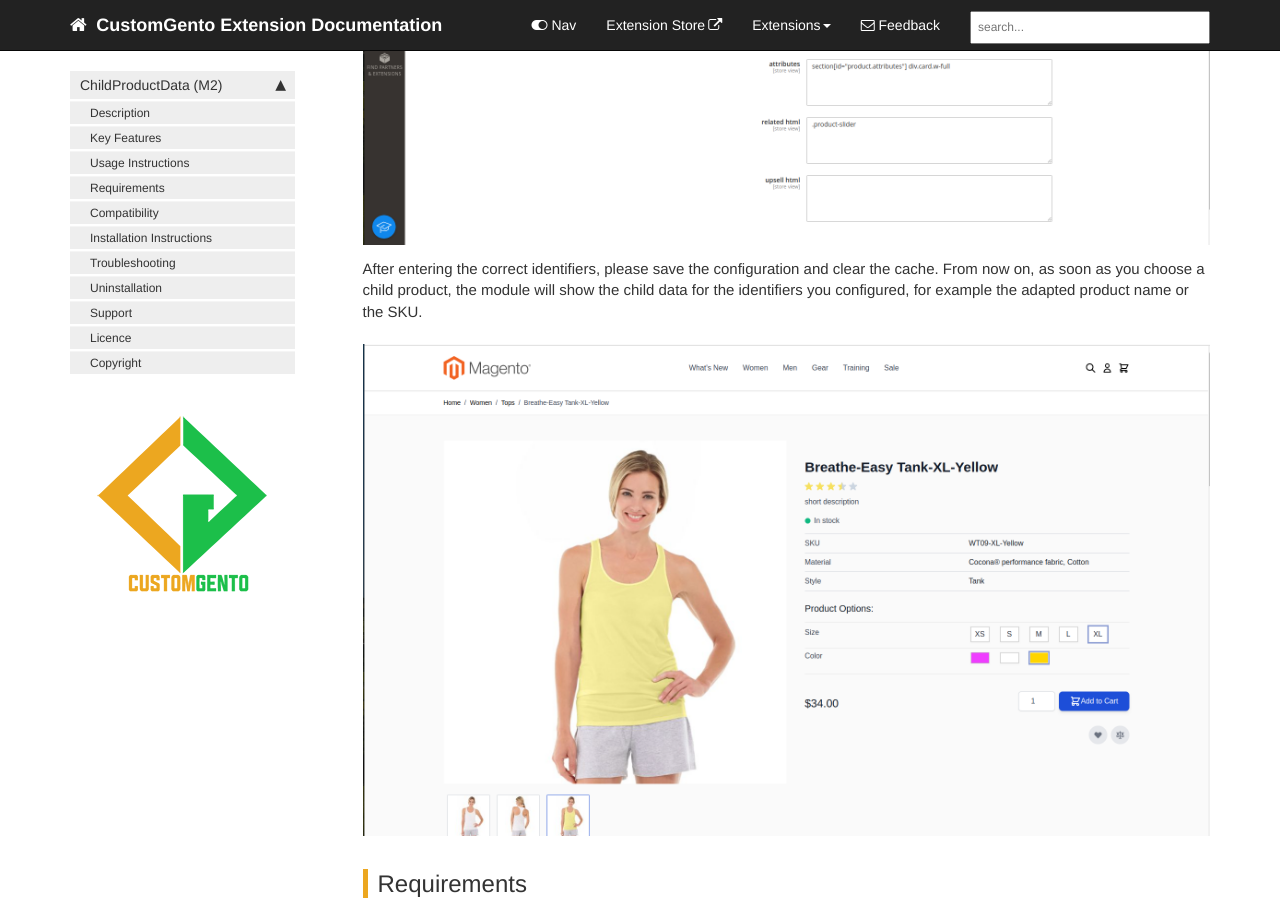
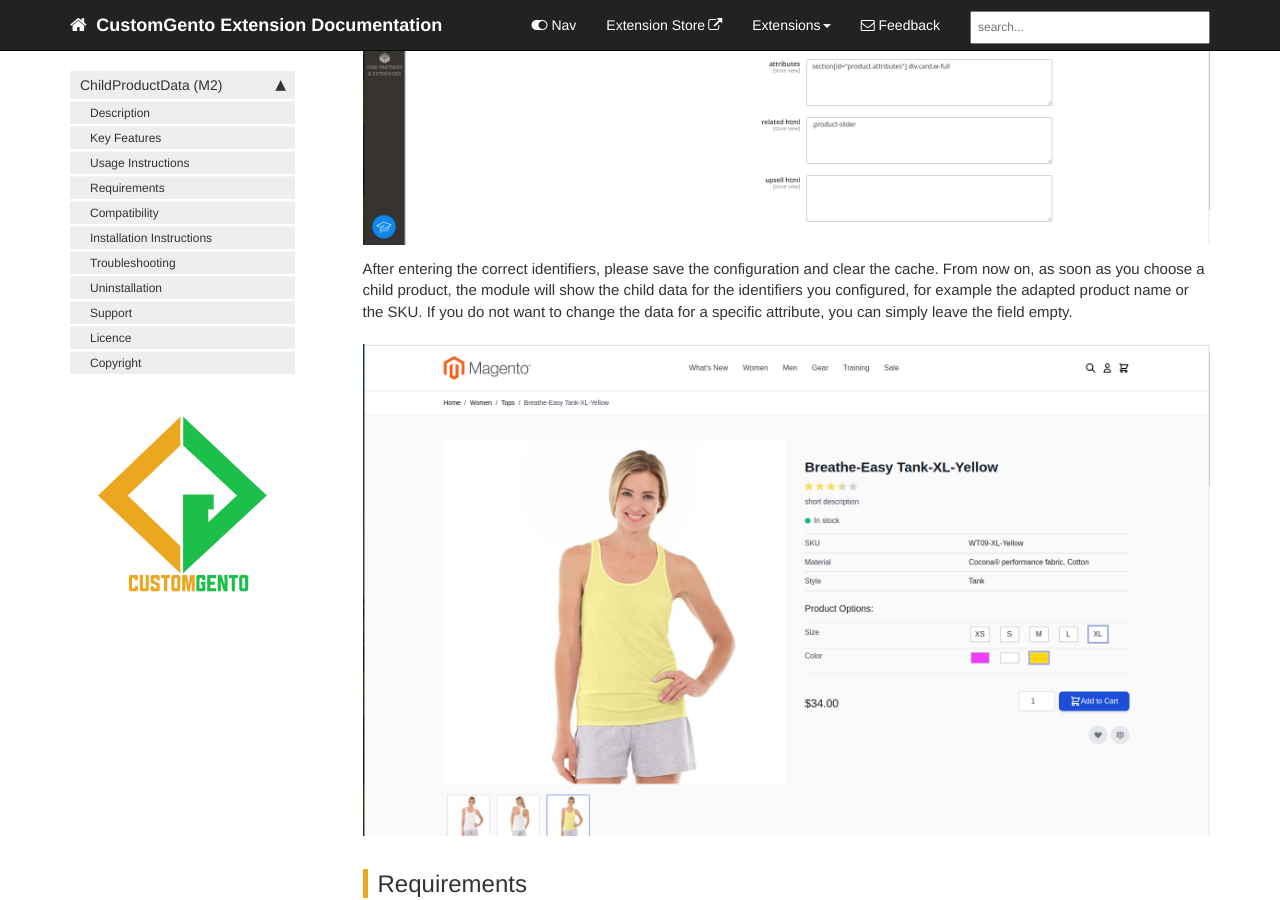
Before and after one commit to customgento/docs, a Jekyll site: the page built from pages/child-product-data-m2.md, in a window 1280 px wide and 900 px high, scrolled down 1427 px. Built offline with Jekyll 4.4.1, drawn with Linux system fonts in a browser that asks for light colours; comment, search, counter and statistics services are not loaded.

Commit message:
Skipping identifier, DEV-241

```diff
--- a/pages/child-product-data-m2.md
+++ b/pages/child-product-data-m2.md
@@ -33,6 +33,7 @@ To find out which identifiers you need to use, you can simply inspect the HTML o
 ![Settings configuration]({{ "images/child-product-data/child-product-data-settings-fields.png" }} "Settings configuration")
 
 After entering the correct identifiers, please save the configuration and clear the cache. From now on, as soon as you choose a child product, the module will show the child data for the identifiers you configured, for example the adapted product name or the SKU.
+If you do not want to change the data for a specific attribute, you can simply leave the field empty.
 
 ![Output]({{ "images/child-product-data/child-product-data-output.png" }} "Product page with changed child data (title, SKU)")
 
```
